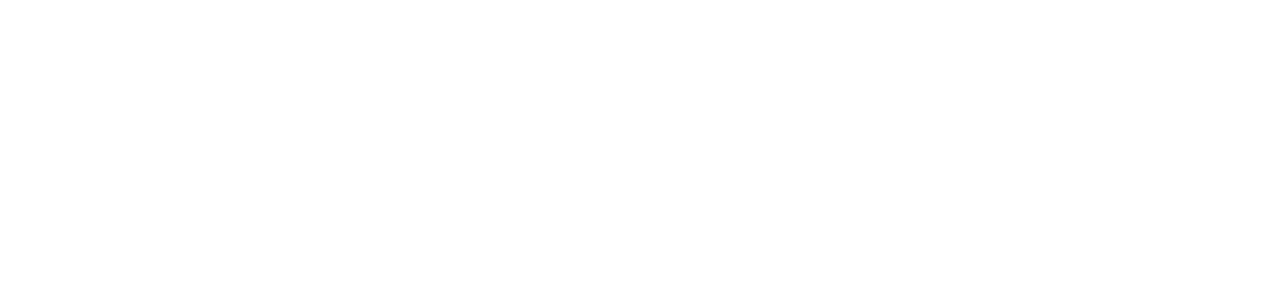
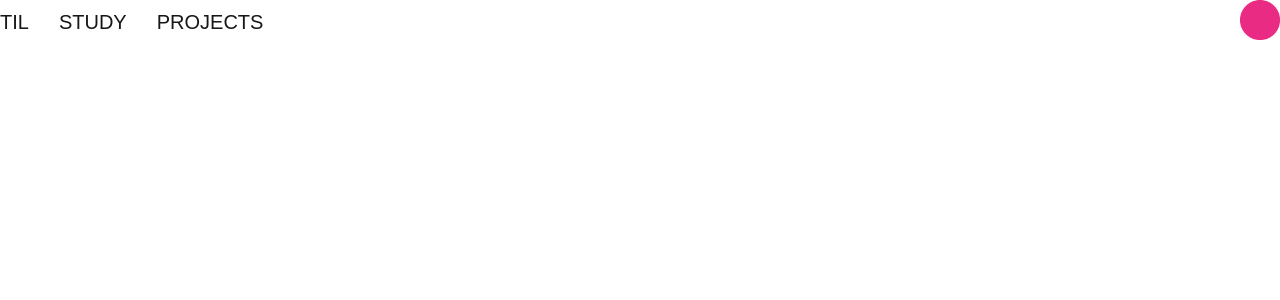
Before and after one commit to nahyukk/mag-devlog, a Next.js app: page / in a window 1280 px wide. Shown: the top 300 px of the page. Built offline with nearby package versions, Linux system fonts and the light colour scheme.

Commit message:
🚧 created basic form for navigation bar

```diff
--- a/app/components/Navbar.jsx
+++ b/app/components/Navbar.jsx
@@ -0,0 +1,23 @@
+import Image from 'next/image'
+import Link from 'next/link'
+import React from 'react'
+import styles from './Navbar.module.css';
+
+const Navbar = () => {
+	return (
+		<nav className={styles.nav}>
+			<div className={styles.navContainer}>
+				<div className={styles.navContainerLeft}>
+				<div className='nav-til'><Link href="/TIL">TIL</Link></div>
+				<div className='nav-study'><Link href="/Study">STUDY</Link></div>
+				<div className='nav-projects'><Link href="/Projects">PROJECTS</Link></div>
+				</div>
+				<div className={styles.navContainerRight}>
+				<div className='nav-home'><Link href="/"><Image src="/magenta.png" alt="home" width={40} height={40} /></Link></div>
+				</div>
+			</div>
+		</nav>
+	)
+}
+
+export default Navbar
--- /dev/null
+++ b/app/components/Navbar.module.css
@@ -0,0 +1,13 @@
+.navContainer {
+	display: flex;
+	flex-direction: row;
+	justify-content: space-between;
+	align-items: center;
+}
+.navContainerLeft {
+	display: flex;
+	flex-direction: row;
+	justify-content: flex-start;
+	gap: 30px;
+	font-size: 20px;
+}
--- a/app/layout.jsx
+++ b/app/layout.jsx
@@ -1,10 +1,12 @@
+import Navbar from "./components/Navbar";
 import "./globals.css";
 
 export default function RootLayout({ children }) {
   return (
     <html lang="en">
       <body>
-        {children}
+				<Navbar />
+        <main>{children}</main>
       </body>
     </html>
   );
```
Also changed, not shown: public/magenta.png (added).
